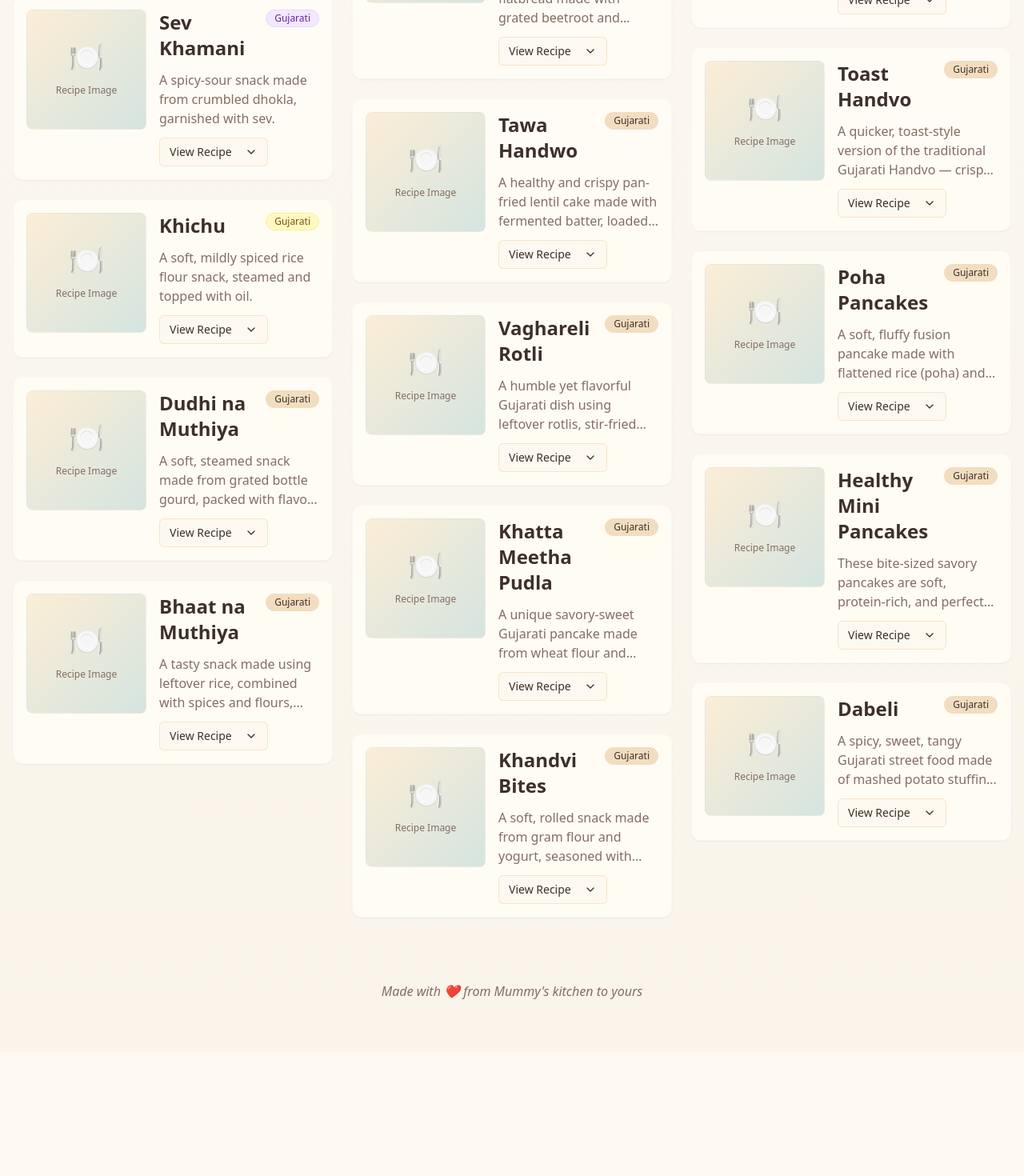
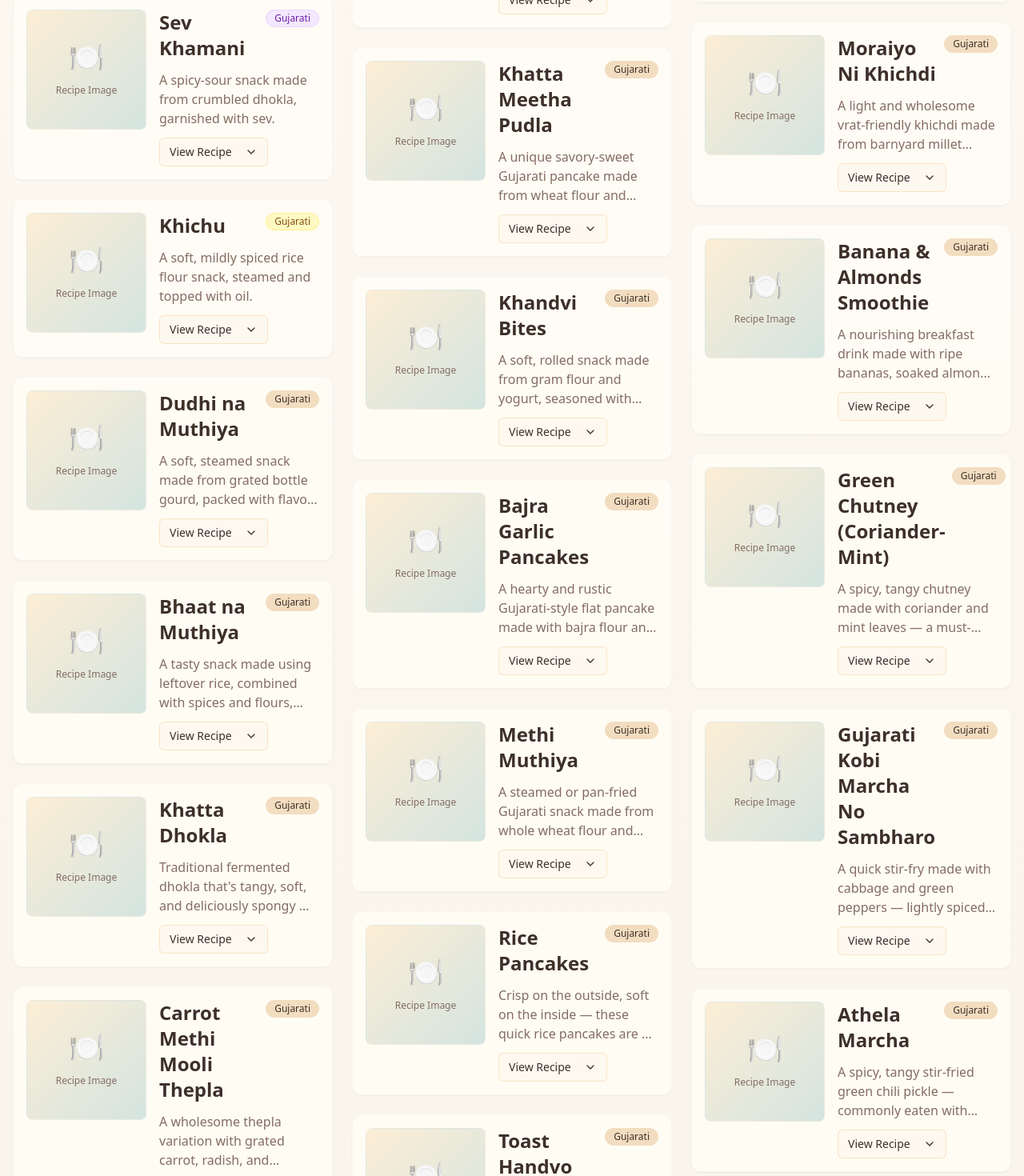
Before and after one commit to Maverickmind2025/gujarati-snack-chutney, a React (Vite) app: page /recipes in a window 1280 px wide. Shown: the part 1040-2510 px from the top of the page at 80% size. Before the commit the page ends 2355 px from the top, so only its background shows below. Built offline with nearby package versions, Linux system fonts and the light colour scheme.

Commit message:
Add 5 new recipes
Added Moraiyo Ni Khichdi, Banana & Almonds Smoothie, Green Chutney, Gujarati Kobi Marcha No Sambharo, and Athela Marcha to the recipes page.

```diff
--- a/src/pages/Recipes.tsx
+++ b/src/pages/Recipes.tsx
@@ -498,6 +498,115 @@ const recipes = [
       "Garnish with sev, peanuts, coriander, pomegranate.",
       "Tip: Wrap in foil for a perfect on-the-go snack."
     ]
+  },
+  {
+    id: "moraiyo-ni-khichdi",
+    name: "Moraiyo Ni Khichdi",
+    description: "A light and wholesome vrat-friendly khichdi made from barnyard millet (moraiyo), mildly spiced and perfect for fasting days.",
+    ingredients: [
+      "1/2 cup barnyard millet (moraiyo)",
+      "1 tbsp ghee",
+      "1 tsp cumin seeds",
+      "1 chopped green chili",
+      "1 boiled potato, diced",
+      "1/4 tsp black pepper powder",
+      "Rock salt to taste",
+      "1.5 cups water",
+      "Coriander to garnish"
+    ],
+    instructions: [
+      "Wash and drain millet.",
+      "Heat ghee, add cumin and chili. Sauté.",
+      "Add potatoes and millet, mix well.",
+      "Add water, salt, pepper. Cover and cook until soft.",
+      "Garnish and serve hot.",
+      "Tip: Add crushed peanuts for a protein boost."
+    ]
+  },
+  {
+    id: "banana-almonds-smoothie",
+    name: "Banana & Almonds Smoothie",
+    description: "A nourishing breakfast drink made with ripe bananas, soaked almonds, and milk — energy-packed and naturally sweet.",
+    ingredients: [
+      "2 ripe bananas",
+      "8–10 almonds (soaked, peeled)",
+      "1 cup chilled milk",
+      "1/4 tsp cardamom powder",
+      "1 tsp honey (optional)",
+      "Ice cubes (optional)"
+    ],
+    instructions: [
+      "Blend bananas and almonds until smooth.",
+      "Add milk, cardamom, honey, and ice. Blend again.",
+      "Serve chilled.",
+      "Tip: Replace milk with almond or oat milk for a vegan version."
+    ]
+  },
+  {
+    id: "green-chutney",
+    name: "Green Chutney (Coriander-Mint)",
+    description: "A spicy, tangy chutney made with coriander and mint leaves — a must-have dip for Indian snacks and chaats.",
+    ingredients: [
+      "1 cup coriander leaves",
+      "1/2 cup mint leaves",
+      "2 green chilies",
+      "1-inch ginger",
+      "1 tbsp lemon juice",
+      "Salt to taste",
+      "Water as needed"
+    ],
+    instructions: [
+      "Blend all ingredients into a smooth paste.",
+      "Add water gradually to reach desired consistency.",
+      "Store in an airtight container in the fridge.",
+      "Tip: Add a pinch of sugar for balance if it's too spicy."
+    ]
+  },
+  {
+    id: "gujarati-kobi-marcha-sambharo",
+    name: "Gujarati Kobi Marcha No Sambharo",
+    description: "A quick stir-fry made with cabbage and green peppers — lightly spiced and tempered, served warm as a side or snack.",
+    ingredients: [
+      "1 cup shredded cabbage",
+      "1/2 cup sliced green peppers",
+      "1 tsp mustard seeds",
+      "1 tsp sesame seeds",
+      "1 tbsp oil",
+      "1/4 tsp turmeric",
+      "Salt to taste",
+      "Pinch of asafoetida",
+      "Lemon juice to taste"
+    ],
+    instructions: [
+      "Heat oil, add mustard, sesame, asafoetida.",
+      "Add cabbage and peppers. Stir-fry.",
+      "Add turmeric and salt. Cook 2–3 minutes.",
+      "Finish with lemon juice and serve warm.",
+      "Tip: Best enjoyed fresh, not overcooked."
+    ]
+  },
+  {
+    id: "athela-marcha",
+    name: "Athela Marcha",
+    description: "A spicy, tangy stir-fried green chili pickle — commonly eaten with thepla or khakhra.",
+    ingredients: [
+      "10–12 green chilies (mild)",
+      "2 tbsp crushed mustard seeds",
+      "1 tbsp fenugreek seeds",
+      "1/4 tsp asafoetida",
+      "1/2 tsp turmeric",
+      "2 tbsp lemon juice",
+      "Salt to taste",
+      "2 tbsp oil"
+    ],
+    instructions: [
+      "Slit green chilies.",
+      "Heat oil, add fenugreek, asafoetida, turmeric, mustard.",
+      "Add chilies and salt. Sauté for 3 minutes.",
+      "Turn off heat and mix in lemon juice.",
+      "Cool and store in a jar.",
+      "Tip: Use Bhavnagari chilies for a milder version."
+    ]
   }
 ];
 
```
